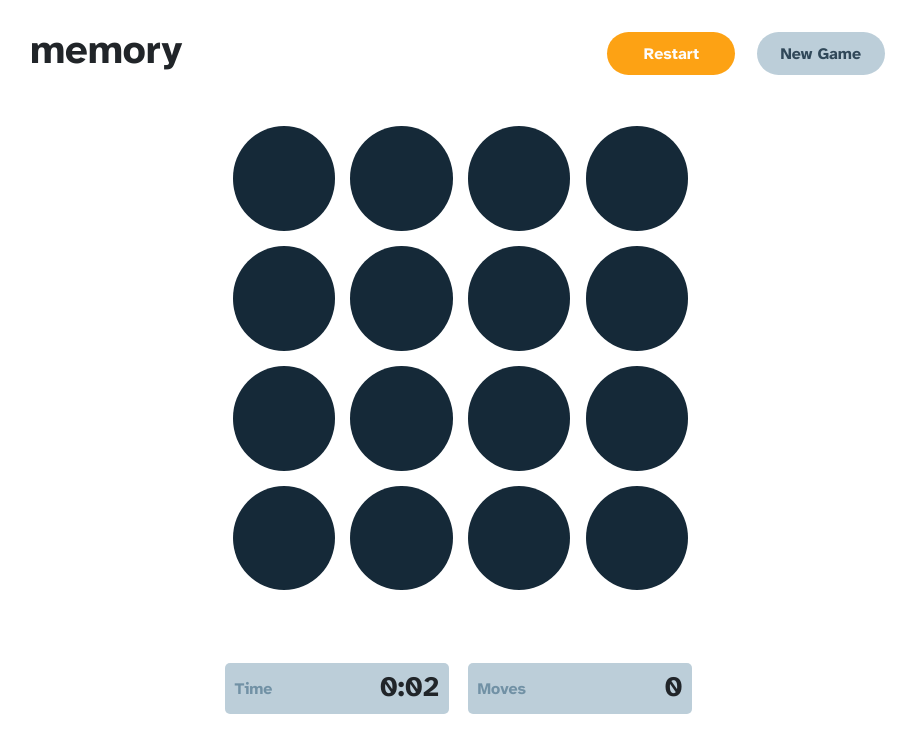
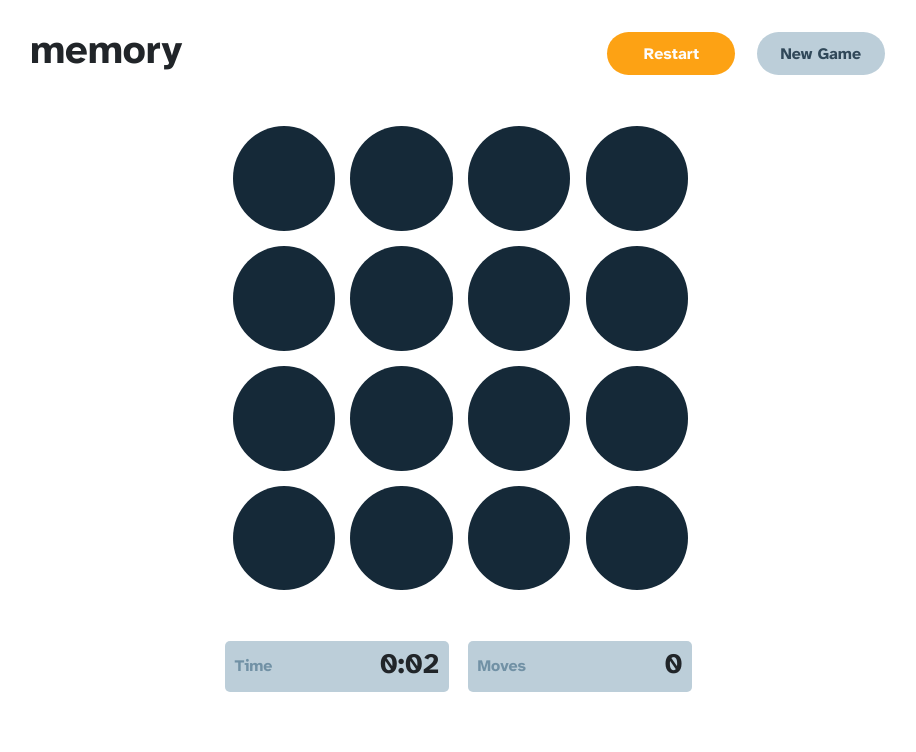
Before and after one commit to spomberg/memory, a React (Create React App) app: page / in a window 1280 px wide. Both pictures are taken after a click on the button "Start Game". Shown: the top 752 px of the page, without its empty margins (172-1088 px from the left). Built offline with nearby package versions, Linux system fonts and the light colour scheme.

Commit message:
Set score margin-top to 1%

```diff
--- a/src/components/Score/Score.scss
+++ b/src/components/Score/Score.scss
@@ -8,7 +8,7 @@
   justify-content: center;
   padding-left: 25%;
   padding-right: 25%;
-  margin-top: 3%;
+  margin-top: 1%;
 
   .score-box {
     display: flex;
@@ -39,7 +39,6 @@
 
   &.multiplayer {
     width: 100%;
-    margin-top: 2%;
     padding-left: 5%;
     padding-right: 5%;
 
```
